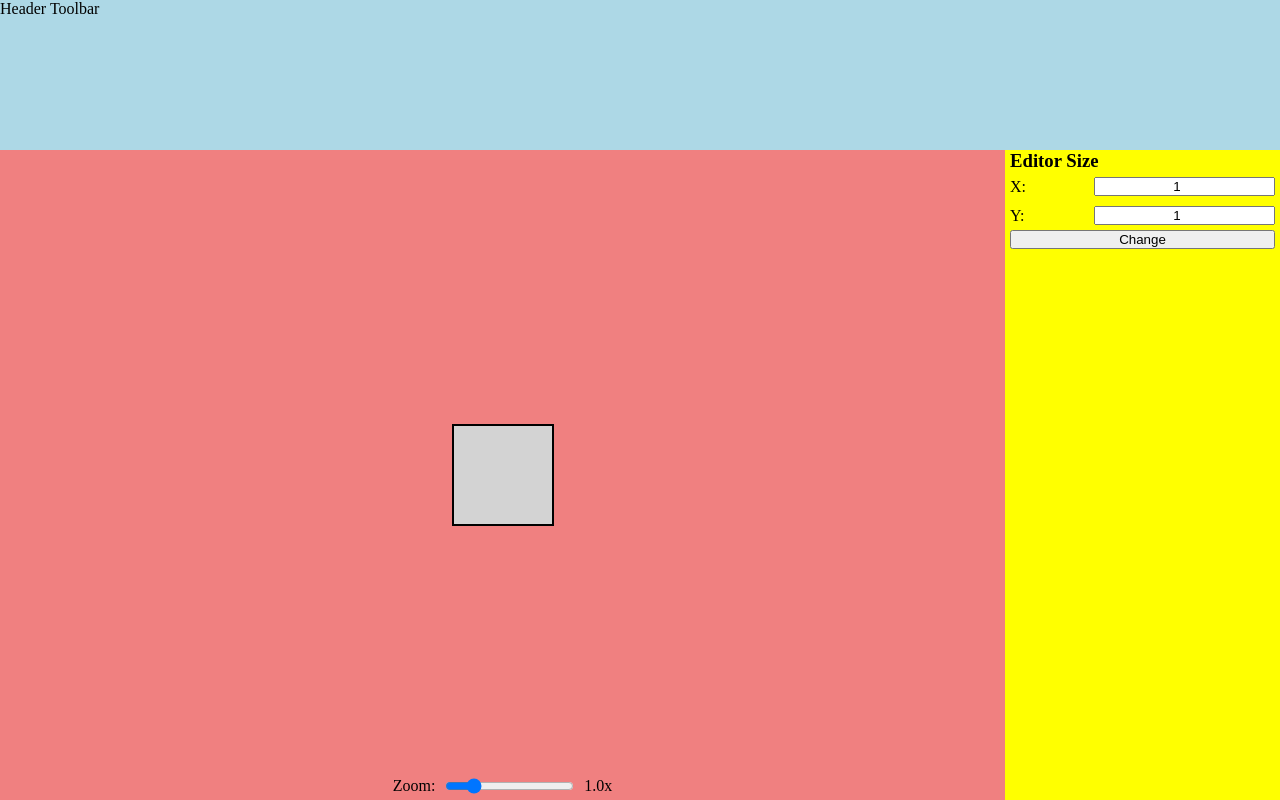
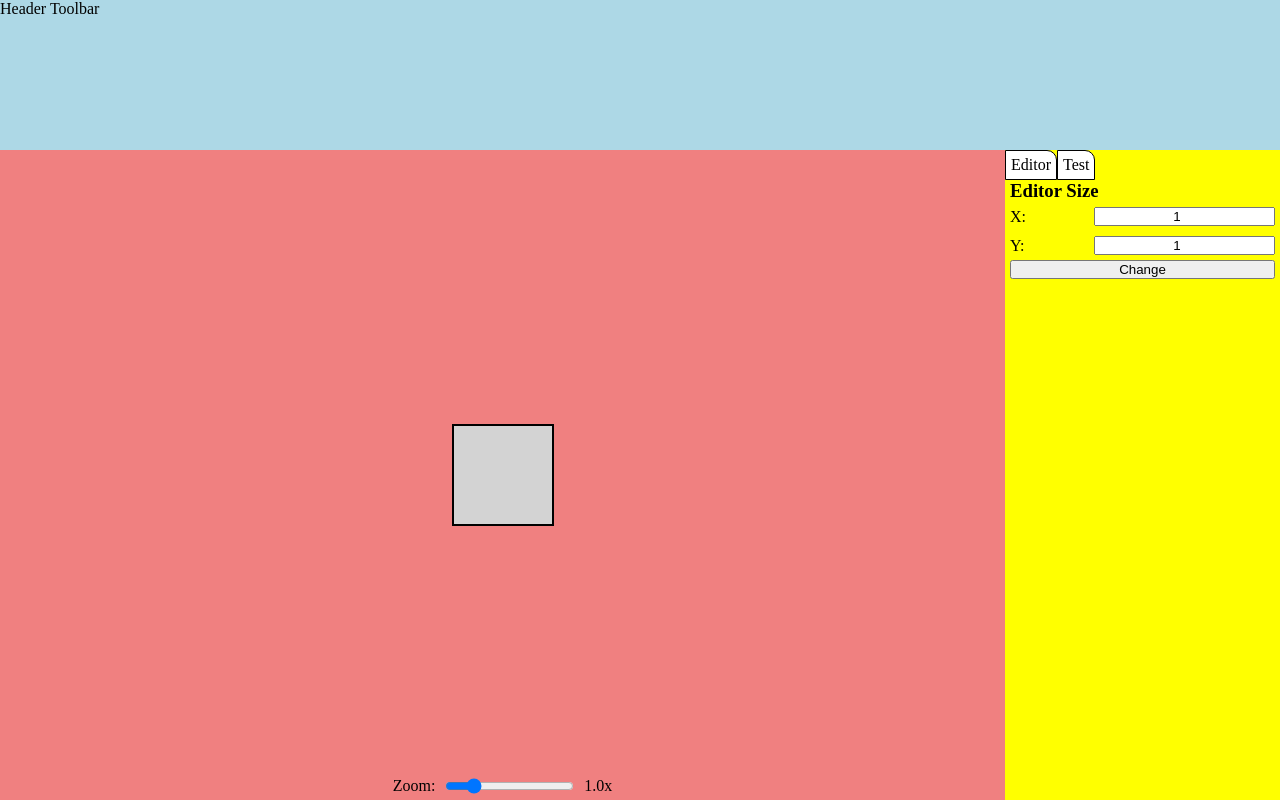
Before and after one commit to theGreatKyle1994/map-sketch, a React (Vite) app in the folder src/renderer/: page / in a window 1280 px wide. Built offline with nearby package versions, Linux system fonts and the light colour scheme.

Commit message:
feat: add tabs to side toolbar for future use

```diff
--- a/src/renderer/src/assets/sideToolbar/sideToolbar.css
+++ b/src/renderer/src/assets/sideToolbar/sideToolbar.css
@@ -4,3 +4,25 @@
   display: flex;
   flex-direction: column;
 }
+
+#sideToolbar-tab-container {
+  display: flex;
+  width: 100%;
+}
+
+.sideToolbar-tab {
+  background-color: white;
+  width: fit-content;
+  padding: 5px;
+  border: 1px solid black;
+  border-top-right-radius: 10px;
+  cursor: pointer;
+}
+
+.sideToolbar-tab:hover {
+  transform: scale(1.05);
+}
+
+.sideToolbar-tab:active {
+  transform: scale(0.98);
+}
--- a/src/renderer/src/components/sideToolbar/SideToolbar.jsx
+++ b/src/renderer/src/components/sideToolbar/SideToolbar.jsx
@@ -1,10 +1,23 @@
 import "../../assets/sideToolbar/SideToolbar.css";
 import EditorSizeForm from "./EditorSizeForm";
+import { useState } from "react";
 
 const SideToolbar = () => {
+  const [currentTab, setCurrentTab] = useState("editor");
+
+  const tabHandler = (tab) => setCurrentTab(tab);
+
   return (
     <div id="sideToolbar-container">
-      <EditorSizeForm />
+      <div id="sideToolbar-tab-container">
+        <div className="sideToolbar-tab" onClick={() => tabHandler("editor")}>
+          Editor
+        </div>
+        <div className="sideToolbar-tab" onClick={() => tabHandler("test")}>
+          Test
+        </div>
+      </div>
+      {currentTab === "editor" && <EditorSizeForm />}
     </div>
   );
 };
```
